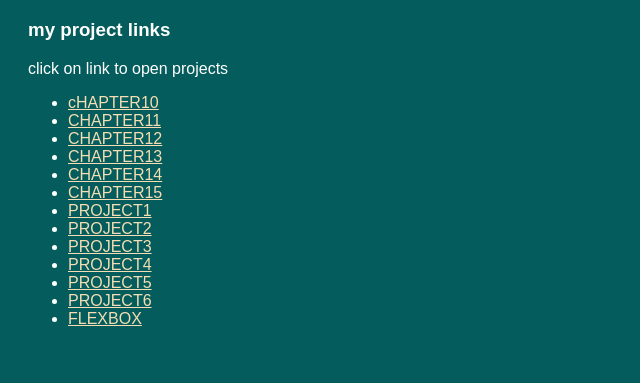
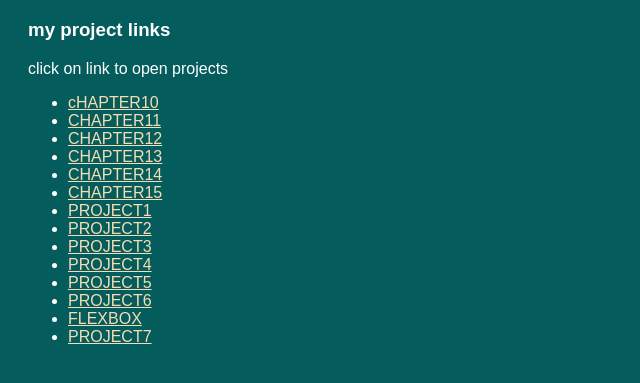
Before and after one commit to tayyabashahzad12/project-css, a plain HTML site: page index.html in a window 1280 px wide. Shown: the part 89-472 px from the top of the page, without its empty margins (0-640 px from the left). Drawn offline with Linux system fonts and the light colour scheme.

Commit message:
added heheheh

```diff
--- a/index.html
+++ b/index.html
@@ -25,6 +25,7 @@
          <li><a href="projects/project5/project5.html" class="one">PROJECT5</a></li>
          <li><a href="projects/project 6/project6.html" class="one">PROJECT6</a></li>
          <li><a href="practice/flexbox/flexbox.html" class="one">FLEXBOX</a></li>
+         <li><a href="projects/project 7/project7.html" class="one">PROJECT7</a></li>
     </ul>
 
 
```
